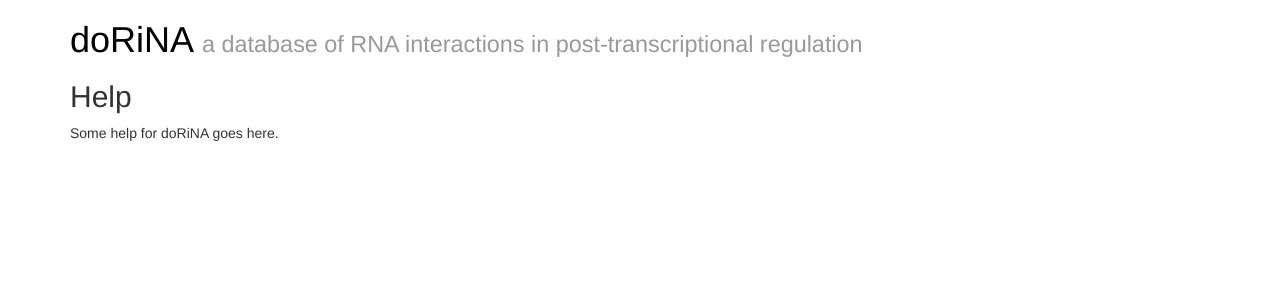
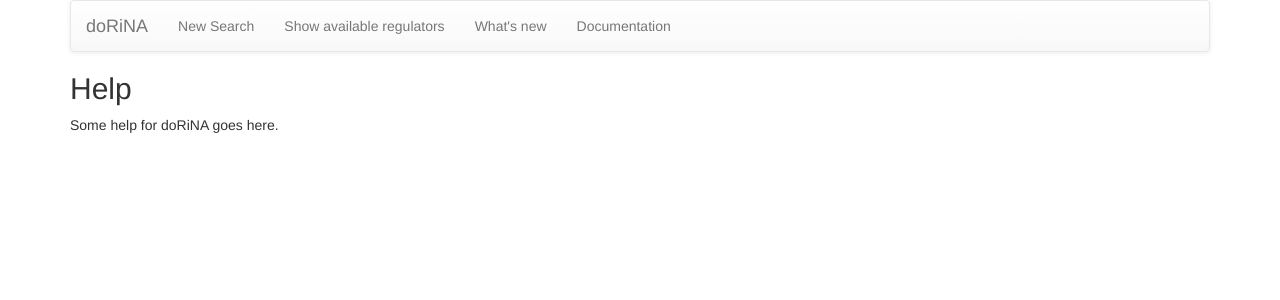
Before and after one commit to dieterich-lab/webdorina, a Flask app: page /help in a window 1280 px wide. Shown: the top 300 px of the page. Run offline with Flask 2, Linux system fonts and the light colour scheme.

Commit message:
UI: Create a proper nav bar
Signed-off-by: Kai Blin <kai.blin@age.mpg.de>

```diff
--- a/templates/layout.html
+++ b/templates/layout.html
@@ -12,8 +12,16 @@
 </head>
 <body role="document">
   <div class="container" role="main">
-    <h1><a href="{{ url_for('welcome') }}" style="color: #000">doRiNA</a>
-      <small>a database of RNA interactions in post-transcriptional regulation</small></h1>
+
+    <nav class="navbar navbar-default" role="navigation">
+      <a href="{{ url_for('welcome') }}" class="navbar-brand">doRiNA</a>
+      <ul class="nav navbar-nav">
+        <li><a href="{{ url_for('welcome') }}">New Search</a></li>
+        <li><a href="{{ url_for('regulators') }}">Show available regulators</a></li>
+        <li><a href="{{ url_for('news') }}">What's new</a></li>
+        <li><a href="{{ url_for('help') }}">Documentation</a></li>
+      </ul>
+    </nav>
 
     {% block body %}{% endblock %}
 
--- a/templates/welcome.html
+++ b/templates/welcome.html
@@ -1,6 +1,7 @@
 {% extends 'layout.html' %}
 {% block body %}
     <div class="jumbotron">
+      <h2 style="margin-bottom: 2em">doRiNA <small>a database of RNA interactions in post-transcriptional regulation</small></h2>
       <form action="{{ url_for('index') }}" method="POST" enctype="multipart/form-data">
       <div class="row">
         <div class="col-md-5">
```
